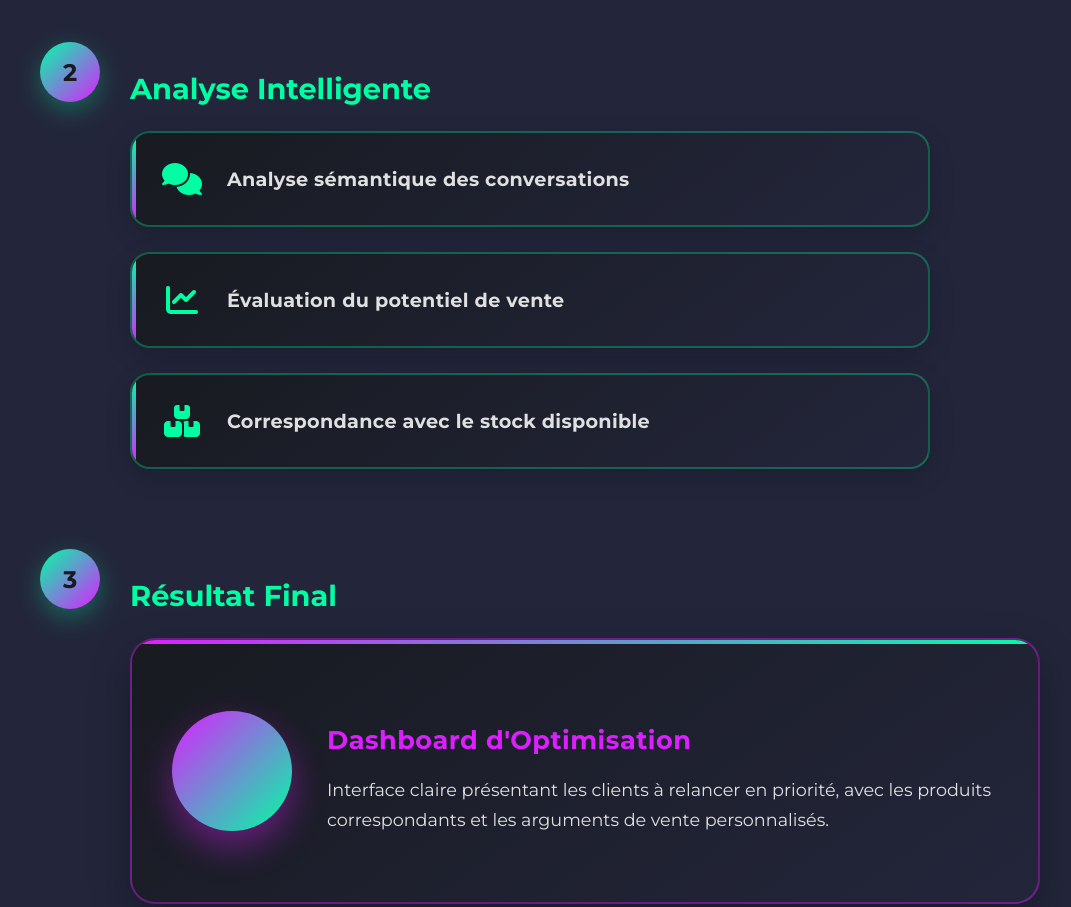
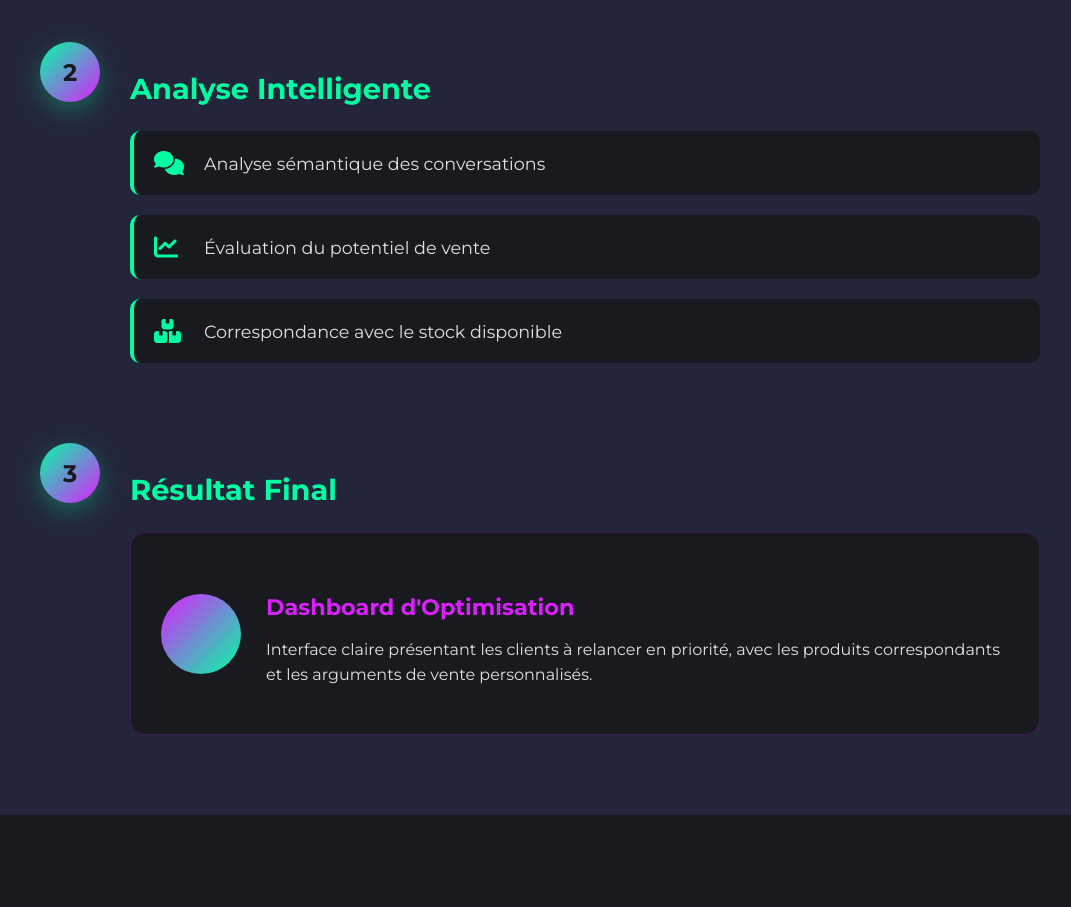
Before and after one commit to marcolopez4031pro-cloud/portfolio, a plain HTML site: page projet-agent-ventes.html in a window 1280 px wide. Shown: the part 1640-2547 px from the top of the page, without its empty margins (0-1071 px from the left). Drawn offline with nearby package versions, Linux system fonts and the light colour scheme.

Commit message:
Modif final_V6

```diff
--- a/projet-agent-ventes.css
+++ b/projet-agent-ventes.css
@@ -250,129 +250,75 @@
 
 /* Analysis Features */
 .analysis-features {
-  display: grid;
-  grid-template-columns: 1fr;
-  gap: 25px;
+  display: flex;
+  flex-direction: column;
+  gap: 20px;
   margin-top: 20px;
   width: 100%;
-  max-width: 800px;
+  max-width: 1000px;
 }
 
 .feature-item {
   display: flex;
   align-items: center;
-  gap: 25px;
-  background: linear-gradient(145deg, #181A20, #23263B);
-  padding: 30px;
-  border-radius: 20px;
-  border: 2px solid rgba(0, 255, 163, 0.3);
-  box-shadow: 0 8px 25px rgba(0, 0, 0, 0.2);
-  position: relative;
-  overflow: hidden;
-  transition: transform 0.3s, box-shadow 0.3s;
-}
-
-.feature-item:hover {
-  transform: translateY(-5px);
-  box-shadow: 0 15px 35px rgba(0, 255, 163, 0.2);
-  border-color: rgba(0, 255, 163, 0.6);
-}
-
-.feature-item::before {
-  content: '';
-  position: absolute;
-  top: 0;
-  left: 0;
-  width: 4px;
-  height: 100%;
-  background: linear-gradient(180deg, #00FFA3, #DC1FFF);
+  gap: 20px;
+  background: #181A20;
+  padding: 20px;
+  border-radius: 10px;
+  border-left: 4px solid #00FFA3;
 }
 
 .feature-item i {
   color: #00FFA3;
-  font-size: 2rem;
-  width: 40px;
-  text-align: center;
+  font-size: 1.5rem;
+  width: 30px;
 }
 
 .feature-item span {
   color: #e0e0e0;
-  font-size: 1.2rem;
-  font-weight: 600;
-  letter-spacing: 0.3px;
+  font-size: 1.1rem;
+  font-weight: 500;
 }
 
 /* Result Card */
 .result-card {
-  background: linear-gradient(145deg, #181A20, #23263B);
-  border-radius: 25px;
-  padding: 50px 40px;
+  background: #181A20;
+  border-radius: 15px;
+  padding: 30px;
   display: flex;
   align-items: center;
-  gap: 35px;
-  border: 2px solid rgba(220, 31, 255, 0.4);
-  max-width: 900px;
+  gap: 25px;
+  border: 1px solid rgba(220, 31, 255, 0.2);
+  max-width: 1000px;
   margin-left: auto;
   margin-right: auto;
-  box-shadow: 0 15px 40px rgba(0, 0, 0, 0.3);
-  position: relative;
-  overflow: hidden;
-  transition: transform 0.3s, box-shadow 0.3s;
-}
-
-.result-card::before {
-  content: '';
-  position: absolute;
-  top: 0;
-  left: 0;
-  right: 0;
-  height: 4px;
-  background: linear-gradient(90deg, #DC1FFF, #00FFA3);
 }
 
 .result-icon {
-  width: 120px;
-  height: 120px;
+  width: 80px;
+  height: 80px;
   background: linear-gradient(135deg, #DC1FFF, #00FFA3);
   border-radius: 50%;
   display: flex;
   align-items: center;
   justify-content: center;
   flex-shrink: 0;
-  box-shadow: 0 15px 35px rgba(220, 31, 255, 0.4);
-  position: relative;
-}
-
-.result-icon::after {
-  content: '';
-  position: absolute;
-  top: -3px;
-  left: -3px;
-  right: -3px;
-  bottom: -3px;
-  background: linear-gradient(135deg, #DC1FFF, #00FFA3);
-  border-radius: 50%;
-  z-index: -1;
-  opacity: 0.3;
 }
 
 .result-icon i {
-  font-size: 2.5rem;
+  font-size: 2rem;
   color: #181A20;
 }
 
 .result-content h4 {
   color: #DC1FFF;
-  margin-bottom: 20px;
-  font-size: 1.6rem;
-  font-weight: 700;
-  letter-spacing: 0.5px;
+  margin-bottom: 15px;
+  font-size: 1.4rem;
 }
 
 .result-content p {
   color: #e0e0e0;
-  line-height: 1.7;
-  font-size: 1.1rem;
+  line-height: 1.6;
 }
 
 /* Demo Section */
@@ -426,58 +372,39 @@
 
 .improvements-grid {
   display: grid;
-  grid-template-columns: repeat(auto-fit, minmax(350px, 1fr));
-  gap: 35px;
-  max-width: 1200px;
-  margin: 0 auto;
+  grid-template-columns: repeat(auto-fit, minmax(300px, 1fr));
+  gap: 30px;
 }
 
 .improvement-card {
-  background: linear-gradient(145deg, #181A20, #23263B);
-  border-radius: 20px;
-  padding: 40px 30px;
+  background: #181A20;
+  border-radius: 15px;
+  padding: 30px;
   text-align: center;
-  border: 2px solid rgba(220, 31, 255, 0.3);
+  border: 1px solid rgba(220, 31, 255, 0.2);
   transition: transform 0.3s, box-shadow 0.3s;
-  box-shadow: 0 8px 25px rgba(0, 0, 0, 0.2);
-  position: relative;
-  overflow: hidden;
-}
-
-.improvement-card::before {
-  content: '';
-  position: absolute;
-  top: 0;
-  left: 0;
-  right: 0;
-  height: 3px;
-  background: linear-gradient(90deg, #DC1FFF, #00FFA3);
 }
 
 .improvement-card:hover {
-  transform: translateY(-8px);
-  box-shadow: 0 20px 40px rgba(220, 31, 255, 0.3);
-  border-color: rgba(220, 31, 255, 0.6);
+  transform: translateY(-5px);
+  box-shadow: 0 15px 35px rgba(220, 31, 255, 0.2);
 }
 
 .improvement-card i {
-  font-size: 3rem;
+  font-size: 2.5rem;
   color: #DC1FFF;
-  margin-bottom: 25px;
+  margin-bottom: 20px;
 }
 
 .improvement-card h4 {
   color: #DC1FFF;
-  margin-bottom: 20px;
-  font-size: 1.4rem;
-  font-weight: 700;
-  letter-spacing: 0.5px;
+  margin-bottom: 15px;
+  font-size: 1.3rem;
 }
 
 .improvement-card p {
   color: #e0e0e0;
-  line-height: 1.7;
-  font-size: 1.05rem;
+  line-height: 1.6;
 }
 
 /* Responsive Design */
```
